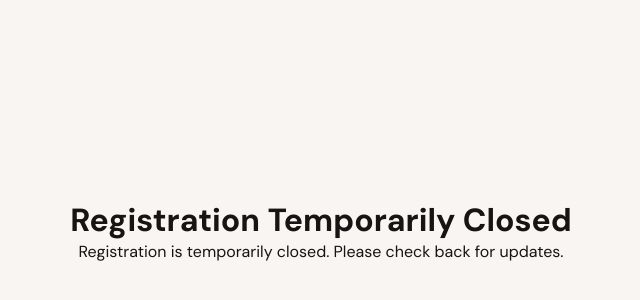
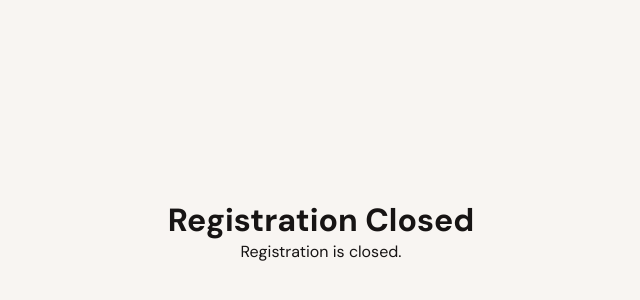
Before and after one commit to obinna12-john/picnic-veloura, a React (Vite) app: page /register in a window 1280 px wide. Shown: the part 170-470 px from the top of the page, without its empty margins (319-959 px from the left). Built offline with nearby package versions, Linux system fonts and the light colour scheme; no server answers; a web font is replaced by a local one.

Commit message:
Simplify registration closed message

```diff
--- a/src/pages/Register.jsx
+++ b/src/pages/Register.jsx
@@ -279,10 +279,9 @@ function Register() {
         padding: '24px',
       }}
     >
-      <h1>Registration Temporarily Closed</h1>
+      <h1>Registration Closed</h1>
       <p>
-        Registration is temporarily closed.
-        Please check back for updates.
+        Registration is closed.
       </p>
     </div>
   );
```
